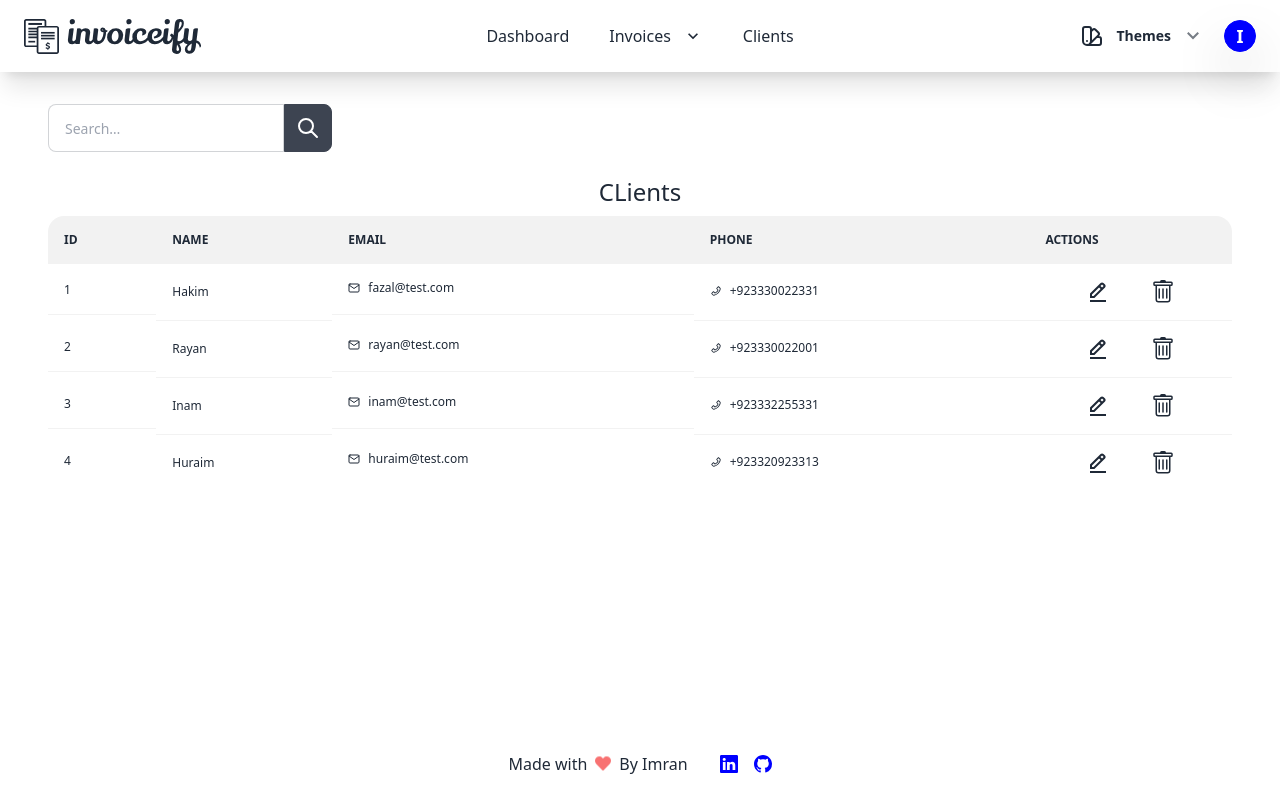
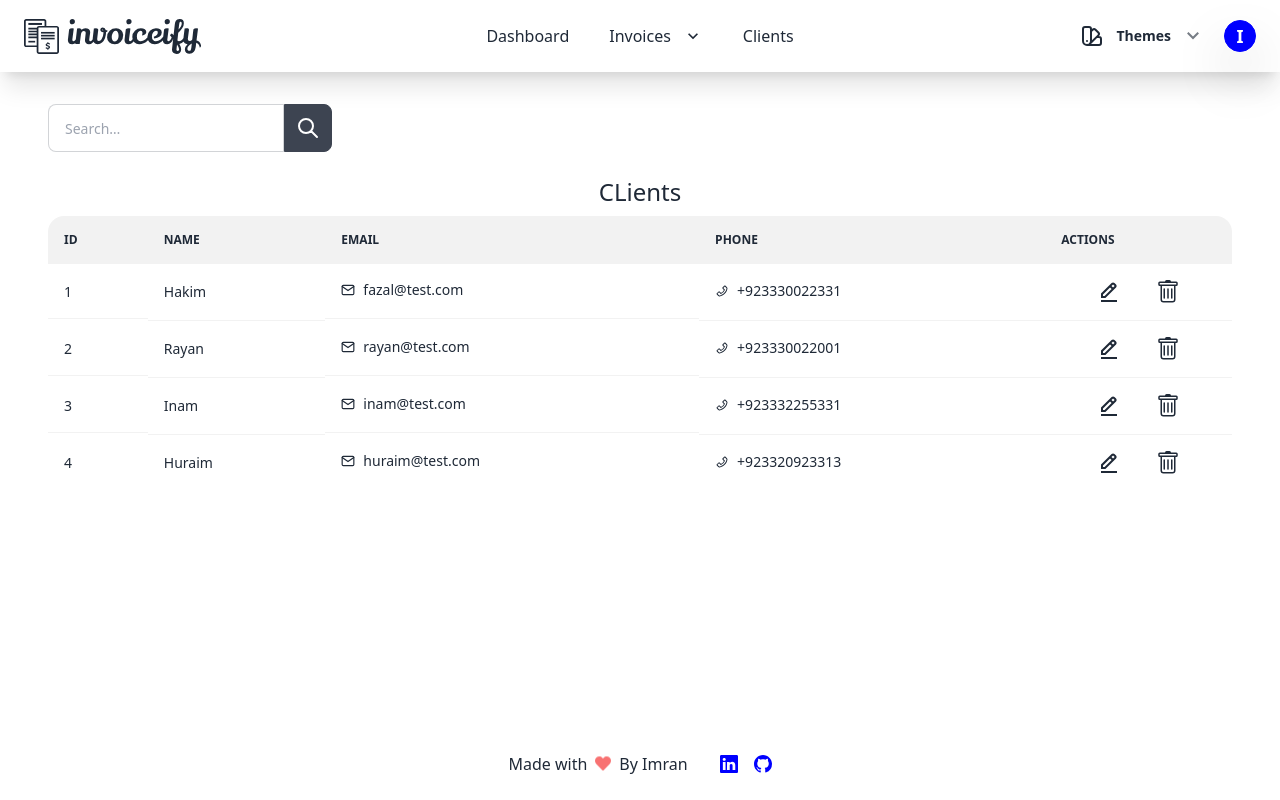
Before and after one commit to imrantahir16/invoiceify, a React (Create React App) app in the folder frontend/: page /clients in a window 1280 px wide. Built offline with nearby package versions, Linux system fonts and the light colour scheme.

Commit message:
remove unused icon import

```diff
--- a/frontend/src/components/clients/ClientRow.jsx
+++ b/frontend/src/components/clients/ClientRow.jsx
@@ -12,7 +12,7 @@ const ClientRow = ({ data }) => {
   const handleToggle = () => setIsEditModalOpen((prev) => !prev);
   const deleteToggleHandler = () => setIsDeleteModalOpen((prev) => !prev);
   return (
-    <tr key={data.id} className="text-[0.7rem] xs:text-xs">
+    <tr key={data.id} className="text-[0.7rem] xs:text-xs sm:text-sm">
       <td className="hidden sm:block">
         <h3 className="">{data.id}</h3>
       </td>
--- a/frontend/src/components/clients/ClientTable.jsx
+++ b/frontend/src/components/clients/ClientTable.jsx
@@ -1,4 +1,4 @@
-import { BsPerson, BsThreeDotsVertical } from "react-icons/bs";
+// import { BsPerson, BsThreeDotsVertical } from "react-icons/bs";
 import ClientRow from "./ClientRow";
 const tableData = [
   {
```
